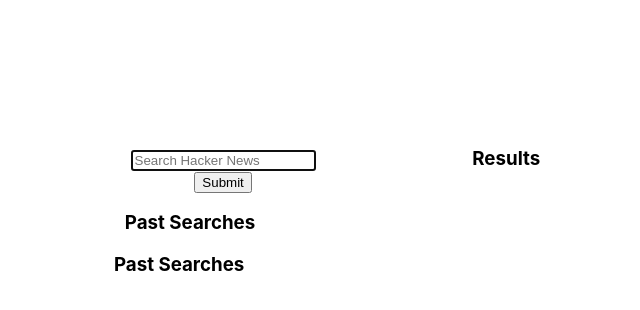
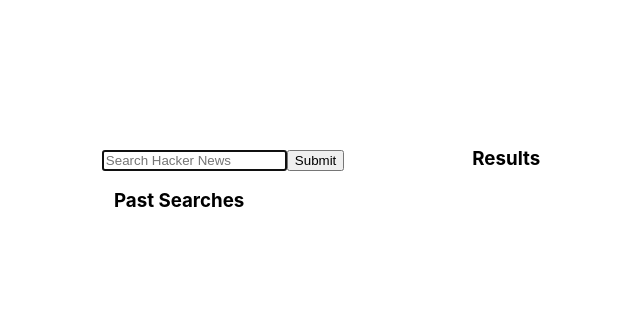
Before and after one commit to kalebal/hn-redux, a React (Create React App) app: page / in a window 1280 px wide. Shown: the top 310 px of the page, without its empty margins (319-959 px from the left). Built offline with nearby package versions, Linux system fonts and the light colour scheme.

Commit message:
Creates and dispatches Thunk function

```diff
--- a/src/features/search/Search.js
+++ b/src/features/search/Search.js
@@ -1,7 +1,8 @@
 import React, { useState } from 'react';
 import { useDispatch } from 'react-redux';
 import PastSearches from './PastSearches';
-import styles from './Search.modules.css'
+import { fetchResults } from '../results/resultSlice';
+import styles from './Search.modules.css';
 
 export function Search() {
   const dispatch = useDispatch();
@@ -11,9 +12,8 @@
   const handleKeyDown = e => {
     const trimmedText = e.target.value.trim()
     if (e.key === 'Enter' && trimmedText) {
-      // Dispatch the search add and fetch results action with this text
-      dispatch({ type: 'searches/searchAdded', payload: text});
-      dispatch({ type: 'searches/fetchResults', payload: text});
+      // create new thunk function with submitted query
+      dispatch(fetchResults(text));
       // And clear out the text input
       setText('')
     }
@@ -21,13 +21,14 @@
 
   // To consider: combine handleKeyDown and handleSubmit
   const handleSubmit = e => {
-      dispatch({ type: 'searches/searchAdded', payload: text});
-      dispatch({ type: 'searches/fetchResults', payload: text});
+    // create new thunk function with submitted query
+    dispatch(fetchResults(text));
+    // And clear out the text input
     setText('');
   }
 
   return (
-    <section>
+    <div>
       <input
       className={styles.searchBar}
       type="text"
@@ -42,8 +43,6 @@
       onClick={handleSubmit}>
         Submit
       </button>
-
-      <PastSearches />
-    </section>
+    </div>
   );
 }
```
